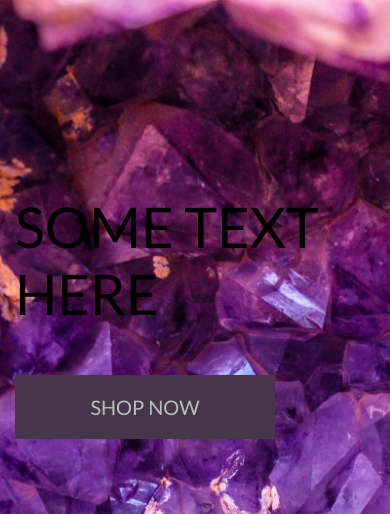
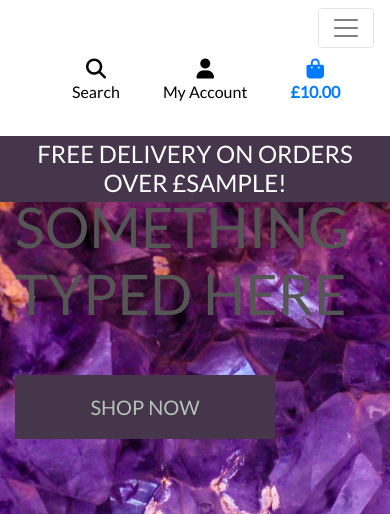
Before and after one commit to SpooshDoosh/MP4, a Django app: template home/templates/home/index.html in a window 390 px wide. Shown: the top 514 px of the page. Run offline with Django 3.2, Linux system fonts and the light colour scheme; the template is opened without the code that fills it: most values are stand-ins (such as "Sample title", 1, 10 or a date in 2020); some libraries are stand-ins or nearby versions.

Commit message:
Add main navbar and mobile header

```diff
--- a/home/templates/home/index.html
+++ b/home/templates/home/index.html
@@ -15,8 +15,8 @@
     <div class="container h-100">
         <div class="row h-100">
             <div class="col-12 my-auto">
-                <h1 class="display-4 logo-font text-black">
-                    Some text here
+                <h1 class="display-4 logo-font">
+                    Something typed here
                 </h1>
                 <div class="my-5">
                     <h4>
--- a/static/css/base.css
+++ b/static/css/base.css
@@ -19,8 +19,9 @@ body {
     width: 1.5rem;
 }
 
+
 .logo-font {
-    text-transform: uppercase;
+    text-transform: uppercase;;
 }
 
 .main-logo-link {
@@ -33,7 +34,7 @@ body {
     min-width: 260px;
 }
 
-.btn-black {
+.btn-num-5 {
     background: #45364b;
     color: #b5c2b7;
 }
@@ -41,9 +42,9 @@ body {
 .shop-now-button:hover,
 .shop-now-button:active,
 .shop-now-button:focus,
-.btn-black:hover,
-.btn-black:active,
-.btn-black:focus {
+.btn-num-5:hover,
+.btn-num-5:active,
+.btn-num-5:focus {
     background: #62466b;
     color: #b5c2b7;
 }
@@ -52,8 +53,16 @@ body {
     color: #000 !important;
 }
 
-.border-black {
-    border: 1px solid black !important;
+.bg-num-5 {
+    background-color: #45364b;
+}
+
+.bg-num-1 {
+    background-color: #b5c2b7;
+}
+
+.border-num-5 {
+    border: 1px solid #45364b !important;
 }
 
 /* -------------------------------- Media Queries */
--- a/templates/base.html
+++ b/templates/base.html
@@ -36,18 +36,18 @@
 
 <body>
     <header class="container-fluid fixed-top">
-        <div id="topnav" class="row bg-white pt-lg-2 d-none d-lg-flex">
+        <div id="topnav" class="row bg-num-5 pt-lg-2 d-none d-lg-flex">
             <div class="col-12 col-lg-4 my-auto py-1 py-lg-0 text-center text-lg-left">
                 <a href="{% url 'home' %}" class="nav-link main-logo-link">
-                    <h2 class="logo-font text-black my-0">White <em>Feather</em></h2>
+                    <h2 class="logo-font text-white my-0"><strong>White</strong> <em>Feather</em></h2>
                 </a>
             </div>
             <div class="col-12 col-lg-4 my-auto py-1 py-lg-0">
                 <form action="" method="GET">
                     <div class="input-group w-100">
-                        <input type="text" name="q" placeholder="Search" class="fomr-control border-black rounded-0">
+                        <input type="text" name="q" placeholder="Search" class="form-control border-num-5 rounded-0">
                         <div class="input-group-append">
-                            <button type="submit" class="form-control btn-black border border-black rounded-0">
+                            <button type="submit" class="form-control border border-num-5 rounded-0">
                                 <span class="icon">
                                     <i class="fas fa-search"></i>
                                 </span>
@@ -59,7 +59,7 @@
             <div class="col-12 col-lg-4 my-auto py-1 py-lg-0">
                 <ul class="list-inline list-unstyled text-center text-lg-right my-0">
                     <li class="list-inline-item dropdown">
-                        <a class="text-black nav-link" href="#" id="user-options" data-toggle="dropdown" aria-haspopup="true" aria-expanded="false">
+                        <a class="text-white nav-link" href="#" id="user-options" data-toggle="dropdown" aria-haspopup="true" aria-expanded="false">
                             <div class="text-center">
                                 <div><i class="fas fa-user fa-lg"></i></div>
                                 <p class="my-0">My Account</p>
@@ -79,7 +79,7 @@
                         </div>
                     </li>
                     <li class="list-inline-item">
-                        <a class="{% if grand_total %}text-info font-weight-bold{% else %}text-black{% endif %} nav-link" href="">
+                        <a class="{% if grand_total %}text-info font-weight-bold{% else %}text-white{% endif %} nav-link" href="">
                             <div class="text-center">
                                 <div><i class="fas fa-shopping-bag fa-lg"></i></div>
                                 <p class="my-0">
@@ -93,6 +93,23 @@
                         </a>
                     </li>
                 </ul>
+            </div>
+        </div>
+        <div class="row bg-white">
+            <nav class="navbar navbar-expand-lg navbar-light bg-white w-100">
+                <a class="navbar-brand" href="#"></a>
+                <button class="navbar-toggler" type="button" data-toggle="collapse" data-target="#main-nav" aria-controls="main-nav" aria-expanded="false" aria-label="Toggle navigation">
+                  <span class="navbar-toggler-icon"></span>
+                </button>
+                {% include 'includes/mobile-top-header.html' %}
+                {% include 'includes/main-nav.html' %}
+            </nav>
+        </div>
+        <div id="delivery-banner" class="row text-center">
+            <div class="col bg-num-5 text-white">
+                <h4 class="logo-font my-1">
+                    Free delivery on orders over £{{ free_shipping_threshold }}!
+                </h4>
             </div>
         </div>
     </header>
--- /dev/null
+++ b/templates/includes/main-nav.html
@@ -0,0 +1,15 @@
+<div class="collapse navbar-collapse" id="main-nav">
+    <ul class="navbar-nav w-auto mx-auto">
+        <li class="nav-item dropdown">
+            <a class="logo-font font-weight-bold nav-link text-black mr-5" href="#" id="our-shop-link" data-toggle="dropdown" aria-haspopup="true" aria-expanded="false">
+                Our Shop
+            </a>
+            <div class="dropdown-menu border-0" aria-labelledby="our-shop-link">
+                <a href="" class="dropdown-item">Tarot Cards</a>
+                <a href="" class="dropdown-item ">Crystals & Gems</a>
+                <a href="" class="dropdown-item">Books</a>
+                <a href="" class="dropdown-item">Accessories</a>
+            </div>
+        </li>
+    </ul>
+</div>
--- /dev/null
+++ b/templates/includes/mobile-top-header.html
@@ -0,0 +1,58 @@
+<ul>
+    <li class="list-inline-item">
+      <a class="text-black nav-link d-block d-lg-none" href="#" id="mobile-search" data-toggle="dropdown" aria-haspopup="true" aria-expanded="false">
+          <div class="text-center">
+              <div><i class="fas fa-search fa-lg"></i></div>
+              <p class="my-0">Search</p>
+          </div>
+      </a>
+      <div class="dropdown-menu border-0 w-100 p-3 rounded-0 my-0" aria-labelledby="mobile-search">
+          <form class="form" method="GET" action="">
+              <div class="input-group w-100">
+                  <input class="form-control border border-black rounded-0" type="text" name="q" placeholder="Search our site">
+                  <div class="input-group-append">
+                      <button class="form-control form-control btn btn-black border border-black rounded-0" type="submit">
+                          <span class="icon">
+                              <i class="fas fa-search"></i>
+                          </span>
+                      </button>
+                  </div>
+              </div>
+          </form>
+      </div>
+  </li>
+  <li class="list-inline-item dropdown">
+      <a class="text-black nav-link d-block d-lg-none" href="#" id="user-options" data-toggle="dropdown" aria-haspopup="true" aria-expanded="false">
+          <div class="text-center">
+              <div><i class="fas fa-user fa-lg"></i></div>
+              <p class="my-0">My Account</p>
+          </div>
+      </a>
+      <div class="dropdown-menu border-0" aria-labelledby="user-options">
+          {% if request.user.is_authenticated %}
+              {% if request.user.is_superuser %}
+                  <a href="{% url 'account_logout' %}" class="dropdown-item">Product Management</a>
+              {% endif %}
+              <a href="" class="dropdown-item">My Profile</a>
+              <a href="{% url 'account_logout' %}" class="dropdown-item">Logout</a>
+          {% else %}
+              <a href="{% url 'account_signup' %}" class="dropdown-item">Register</a>
+              <a href="{% url 'account_login' %}" class="dropdown-item">Login</a>
+          {% endif %}
+      </div>
+  </li>
+  <li class="list-inline-item">
+      <a class="{% if grand_total %}text-primary font-weight-bold{% else %}text-black{% endif %} nav-link d-block d-lg-none" href="">
+          <div class="text-center">
+              <div><i class="fas fa-shopping-bag fa-lg"></i></div>
+              <p class="my-0">
+                  {% if grand_total %}
+                      £{{ grand_total|floatformat:2 }}
+                  {% else %}
+                      £0.00
+                  {% endif %}
+              </p>
+          </div>
+      </a>
+    </li>
+  </ul>
```
